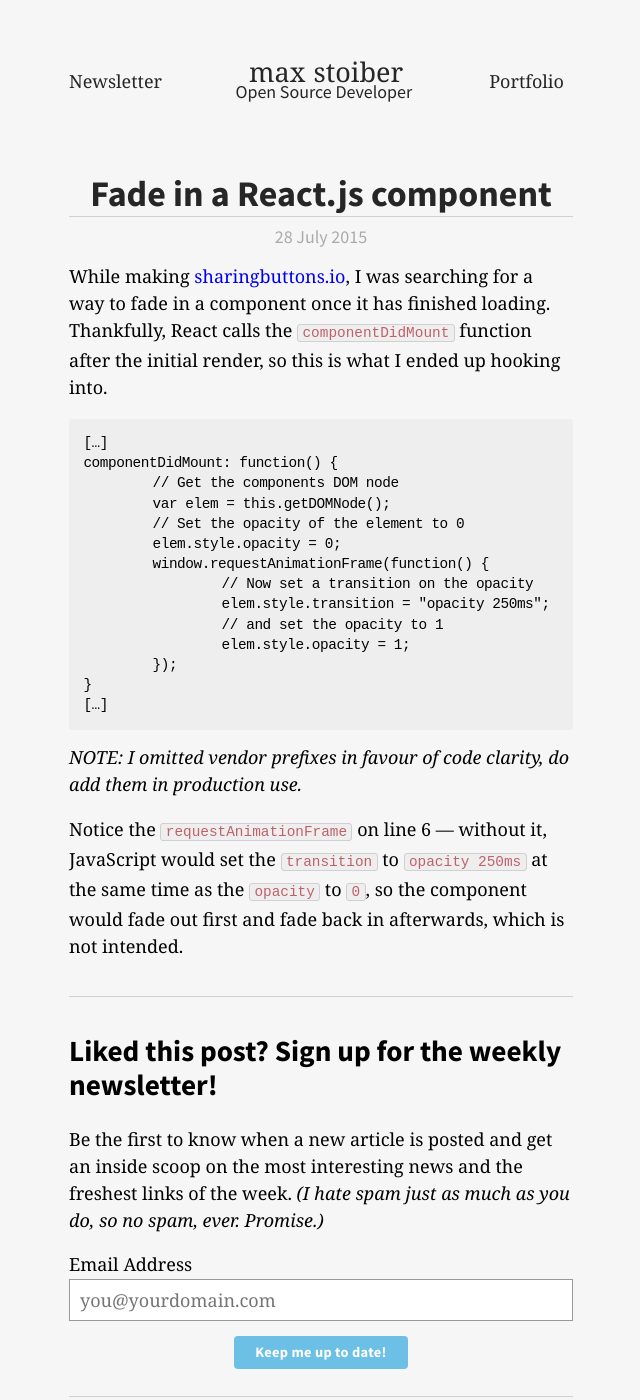
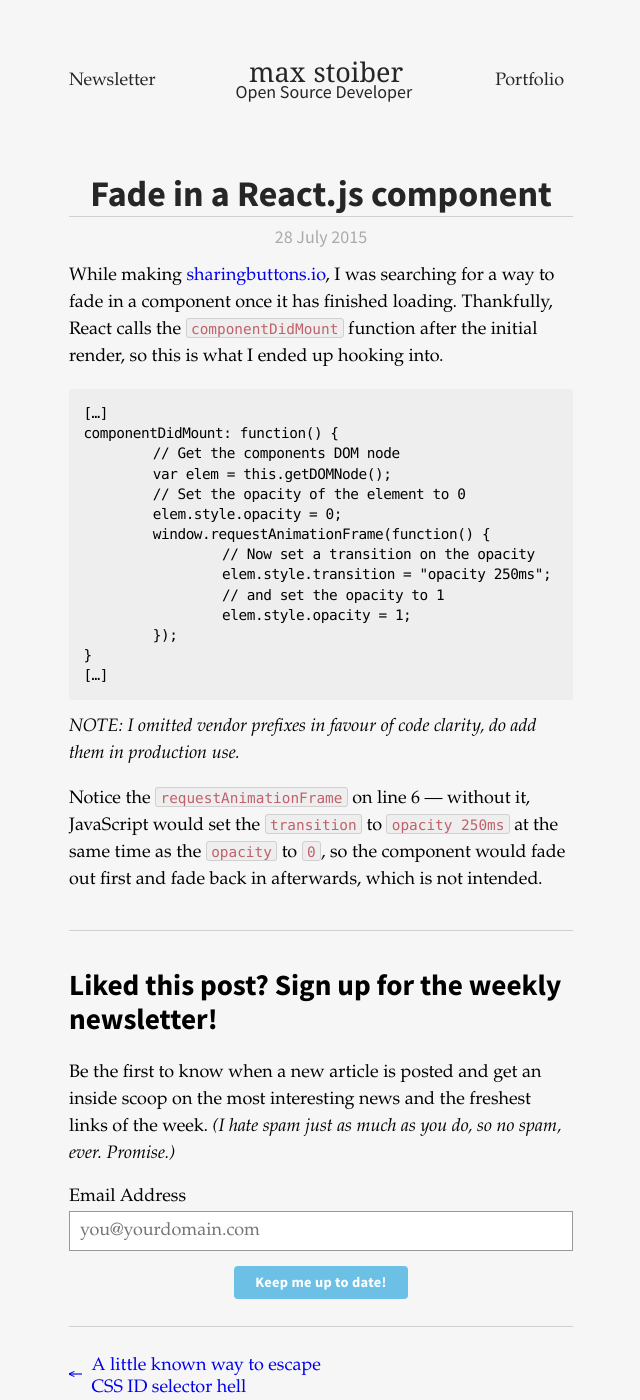
Before and after one commit to mxstbr/mxstbr.github.io, a Jekyll site: the page built from _posts/2015-07-28-fade-in-react.md, in a window 1280 px wide and 1400 px high. Shown: the whole window, without its empty margins (319-959 px from the left). Built offline with Jekyll 4.4.1, drawn with Linux system fonts in a browser that asks for light colours.

Commit message:
Update fonts

```diff
--- a/_sass/_base.scss
+++ b/_sass/_base.scss
@@ -107,7 +107,9 @@ pre {
 }
 code {
     padding: 0em .3em;
+    padding-top: 0.15em;
     font-size: 0.8em;
+    line-height: 0.8em;
     color: $code-color;
     background-color: $very-light-grey;
     border: 1px solid $light-grey;
--- a/_sass/_variables.scss
+++ b/_sass/_variables.scss
@@ -14,9 +14,9 @@ $main-color: #6CC0E5;
 $dark-main-color: darken($main-color, 15);
 
 // Typography
-$serif: Georgia, Times, "Times New Roman", serif;
+$serif: "Calisto MT", "Bookman Old Style", Bookman, "Goudy Old Style", Garamond, "Hoefler Text", "Bitstream Charter", Georgia, serif;
 $sans-serif: 'Source Sans Pro', sans-serif;
-$monospace: "Inconsolata", "Courier New", Menlo, Courier, monospace;
+$monospace: Consolas, monaco, monospace;
 
 // Sizes
 $max-width: 28em;
```
